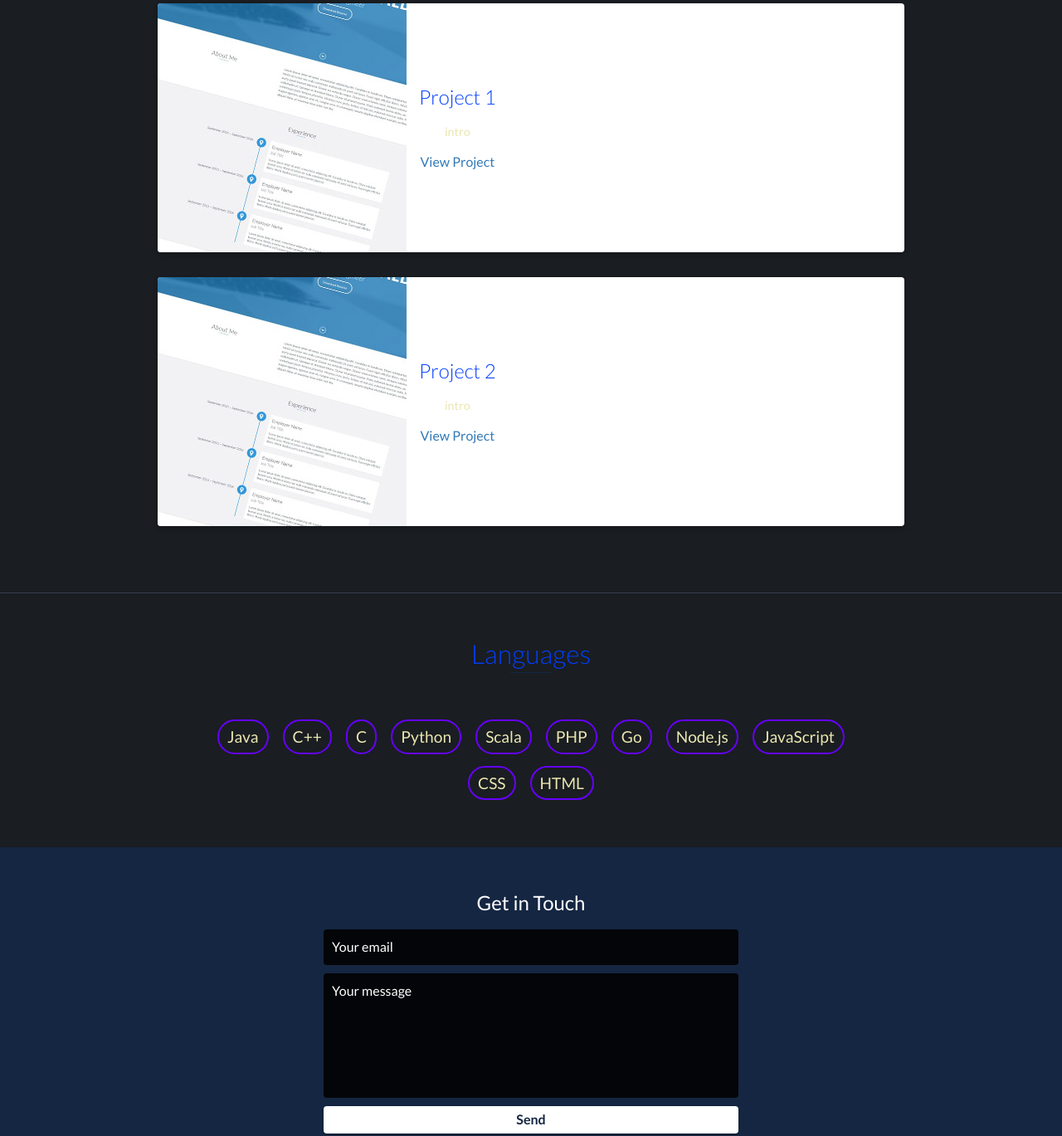
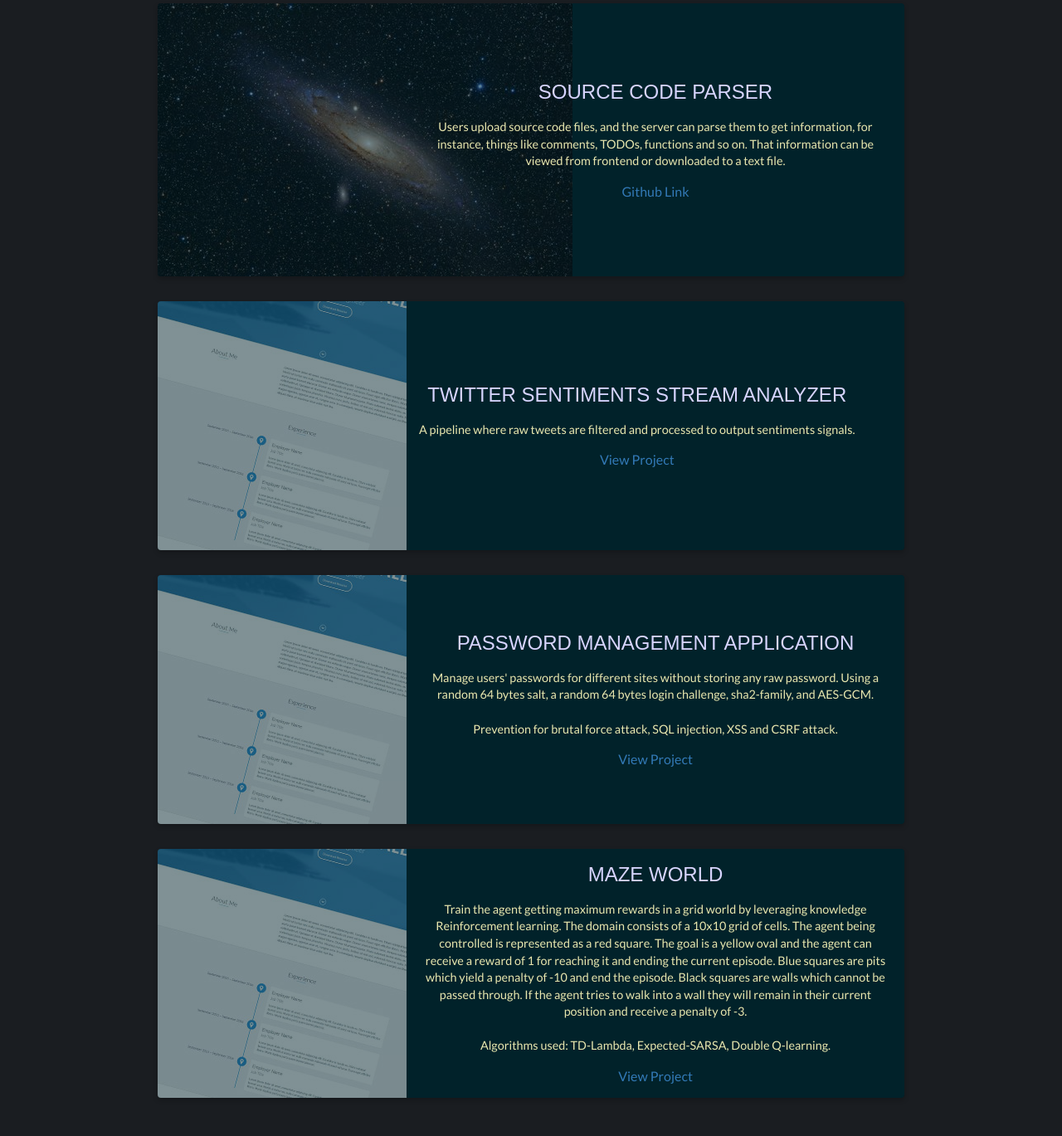
Before and after one commit to ArchyYang/portfolio, a website: page index.html in a window 1280 px wide. Shown: the part 3120-4489 px from the top of the page at 83% size. Drawn offline with nearby package versions, Linux system fonts and the light colour scheme.

Commit message:
Updated projects content

```diff
--- a/index.html
+++ b/index.html
@@ -176,15 +176,15 @@
             <div class="row">
                 <div class="project shadow-large">
                     <div class="project-image">
-                        <img src="images/project.jpg" />
+                        <img src="images/galaxy1.jpg" />
                     </div>
                     <!-- End .project-image -->
                     <div class="project-info">
-                        <h3>Project 1</h3>
+                        <h3>SOURCE CODE PARSER</h3>
                         <p>
-                            intro
+                            Users upload source code files, and the server can parse them to get information, for instance, things like comments, TODOs, functions and so on. That information can be viewed from frontend or downloaded to a text file.
                         </p>
-                        <a href="#">View Project</a>
+                        <a href="#">Github Link</a>
                     </div>
                     <!-- End .project-info -->
                 </div>
@@ -196,9 +196,44 @@
                     </div>
                     <!-- End .project-image -->
                     <div class="project-info">
-                        <h3>Project 2</h3>
+                        <h3>TWITTER SENTIMENTS STREAM ANALYZER</h3>
                         <p>
-                            intro
+                            A pipeline where raw tweets are filtered and processed to output sentiments signals.
+                        </p>
+                        <a href="#">View Project</a>
+                    </div>
+                    <!-- End .project-info -->
+                </div>
+
+                <div class="project shadow-large">
+                    <div class="project-image">
+                        <img src="images/project.jpg" />
+                    </div>
+                    <!-- End .project-image -->
+                    <div class="project-info">
+                        <h3>PASSWORD MANAGEMENT APPLICATION</h3>
+                        <p>
+                            Manage users' passwords for different sites without storing any raw password. Using a random 64 bytes salt, a random 64 bytes login challenge, sha2-family, and AES-GCM. <br/>
+                            <br/>Prevention for brutal force attack, SQL injection, XSS and CSRF attack.
+                        </p>
+                        <a href="#">View Project</a>
+                    </div>
+                    <!-- End .project-info -->
+                </div>
+
+                <div class="project shadow-large">
+                    <div class="project-image">
+                        <img src="images/project.jpg" />
+                    </div>
+                    <!-- End .project-image -->
+                    <div class="project-info">
+                        <h3>MAZE WORLD</h3>
+                        <p>
+                            Train the agent getting maximum rewards in a grid world by leveraging knowledge Reinforcement learning. The domain consists of a 10x10 grid of cells. The agent being controlled is represented as a red square. The goal is a yellow oval and the agent can receive a reward of 1 for reaching it and ending the current episode.
+                            Blue squares are pits which yield a penalty of -10 and end the episode.
+Black squares are walls which cannot be passed through. If the agent tries to walk into a wall they will remain in their current position and receive a penalty of -3.
+
+                            <br/><br/>Algorithms used: TD-Lambda, Expected-SARSA, Double Q-learning.
                         </p>
                         <a href="#">View Project</a>
                     </div>
--- a/scss/styles.scss
+++ b/scss/styles.scss
@@ -715,6 +715,9 @@ footer {
         color: $heading;
         margin-bottom: 50px;
     }
+    h3 {
+
+    }
 }
 
 .project {
@@ -722,12 +725,13 @@ footer {
     max-width: 900px;
     margin: 0 auto 30px auto;
     overflow: hidden;
-    background: #fff;
+    background: #01222A;
     border-radius: 4px;
 }
 
 .project-image {
     float: left;
+    opacity: 0.5;
 }
 
 .project-info {
@@ -740,8 +744,9 @@ footer {
     h3 {
         font-size: 1.5em;
         font-weight: 300;
-        color: $heading;
+        color: #D8D5FF;
         margin: 0 0 15px 0;
+        font-family: sans-serif;
     }
 
     p {
@@ -1043,7 +1048,10 @@ footer {
 
     .project-image {
         display: none;
+        max-height: 100%;
+        max-width: 20%
     }
+
 
     .project-info {
         position: relative;
```
Also changed, not shown: css/styles.css, images/galaxy1.jpg (added), images/galaxy2.jpg (added), images/galaxy3.jpg (added), images/galaxy4.jpg (added).
